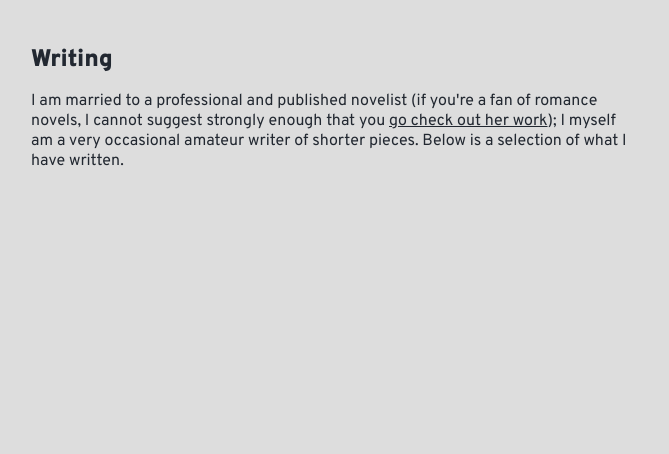
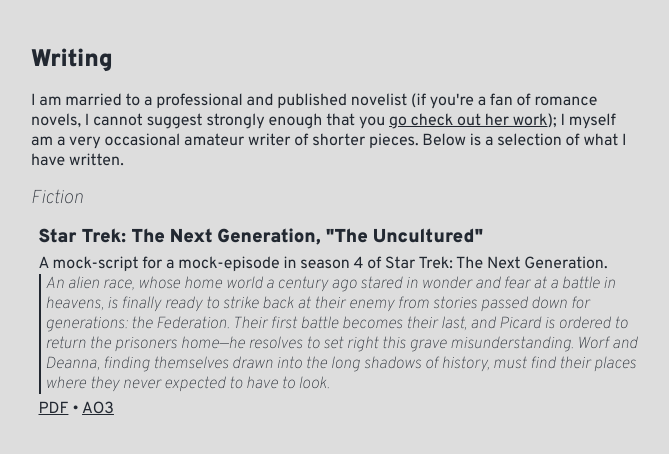
Before and after one commit to tpsavard/tpsavard.github.io, a Jekyll site: the page built from writing.html, in a window 1280 px wide, cut to the strip 100-554 px from the top of the page. Shown: the whole strip, without its empty margins (309-978 px from the left). Built offline with Jekyll 4.4.1, drawn with Linux system fonts in a browser that asks for light colours; nearby versions of some CDN libraries.

Commit message:
Finished Writing page.

```diff
--- a/assets/css/main.scss
+++ b/assets/css/main.scss
@@ -129,6 +129,41 @@
                 width: 100%;
                 margin: 16px 0px;
             }
+
+            div.list-header {
+                width: 100%;
+
+                font-size: 14pt;
+                font-style: italic;
+                font-weight: 100;
+            }
+
+            div.list-item {
+                width: 100%;
+                margin: 16px 0px 16px 15px;
+
+                div.item-title {
+                    margin-bottom: 5px;
+
+                    font-family: $title-font;
+                    font-size: 14pt;
+                    font-weight: 900;
+                }
+
+                div.item-desc {
+                    margin-bottom: 5px;
+
+                    div.quote {
+                        padding-left: 5px;
+                        border-left: 2px solid;
+                        @include dark-mode-property(border-left-color, $min-color, $max-color);
+
+                        font-size: 12pt;
+                        font-style: italic;
+                        font-weight: 100;
+                    }
+                }
+            }
         }
 
         // about.html
--- a/writing.html
+++ b/writing.html
@@ -5,4 +5,17 @@
 <div class="page list writing">
     <div class="title">Writing</div>
     <div class="desc">I am married to a professional and published novelist (if you're a fan of romance novels, I cannot suggest strongly enough that you <a href="https://www.dianabiller.com">go check out her work</a>); I myself am a very occasional amateur writer of shorter pieces. Below is a selection of what I have written.</div>
+    <div class="list-header">Fiction</div>
+    <div class="list-item">
+        <div class="item-title">Star Trek: The Next Generation, "The Uncultured"</div>
+        <div class="item-desc">
+            A mock-script for a mock-episode in season 4 of Star Trek: The Next Generation.
+            <div class="quote">An alien race, whose home world a century ago stared in wonder and fear at a battle in heavens, is finally ready to strike back at their enemy from stories passed down for generations: the Federation. Their first battle becomes their last, and Picard is ordered to return the prisoners home—he resolves to set right this grave misunderstanding. Worf and Deanna, finding themselves drawn into the long shadows of history, must find their places where they never expected to have to look.</div>
+        </div>
+        <div class="item-links">
+            <a href="/content/writing/TNG-4xXX.pdf">PDF</a>
+            &bull;
+            <a href="https://archiveofourown.org/works/28664631">AO3</a>
+        </div>
+    </div>
 </div>
```
